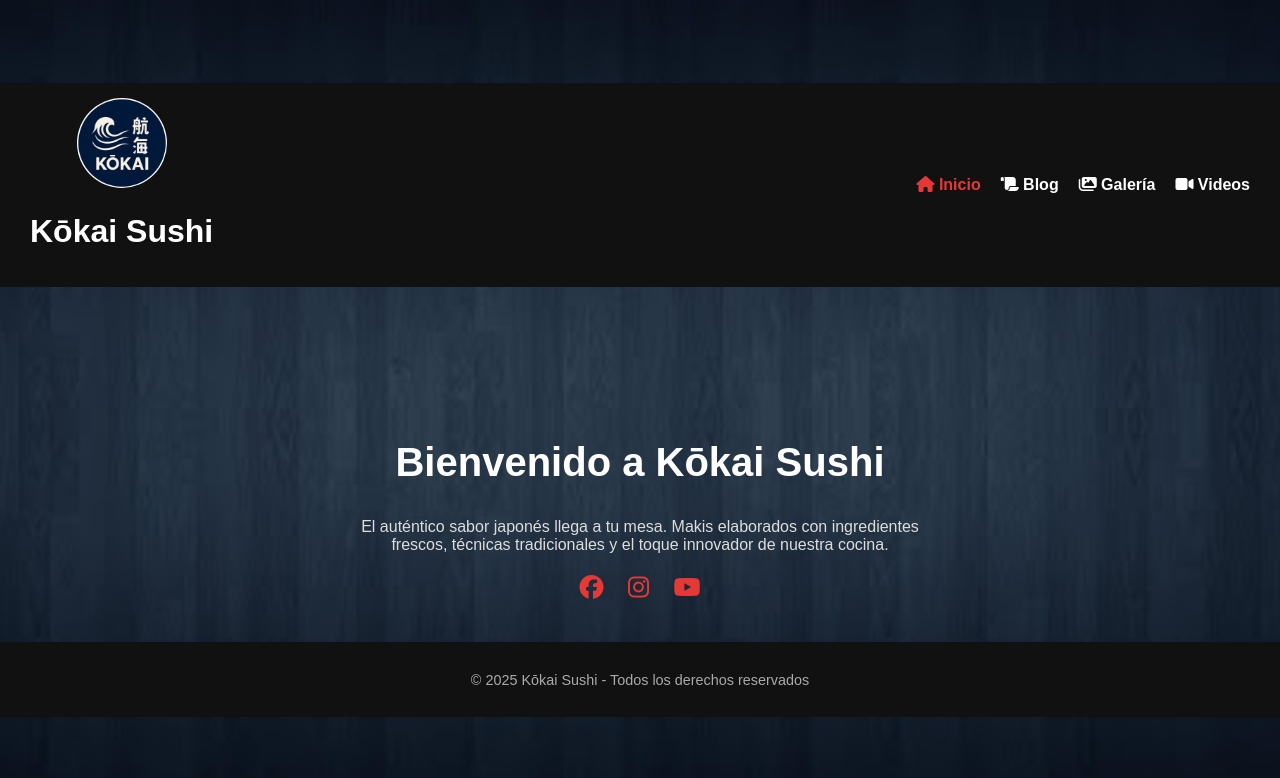
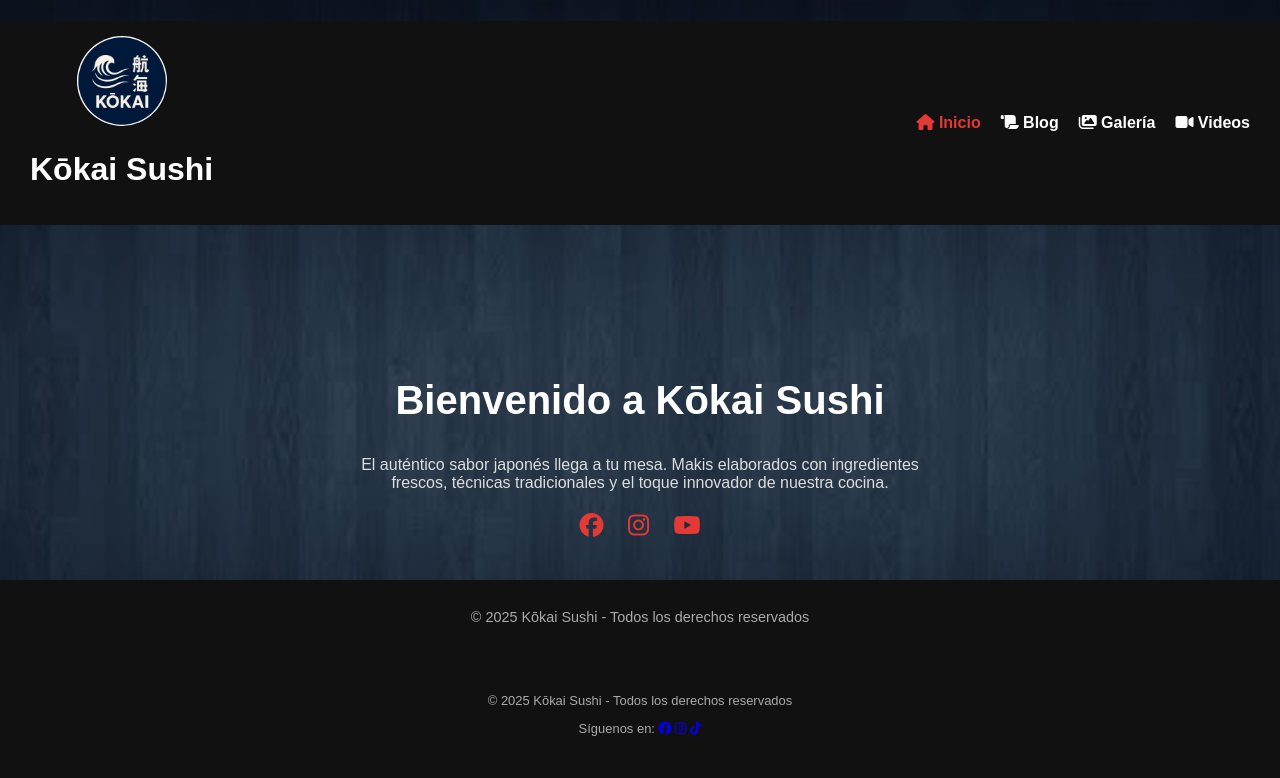
Before and after one commit to nicelousantay-oss/kokai-sushi, a plain HTML site: page index.html in a window 1280 px wide. Drawn offline with Linux system fonts and the light colour scheme.

Commit message:
Update footer with additional social media links
Added social media links to the footer.

```diff
--- a/index.html
+++ b/index.html
@@ -1,6 +1,6 @@
 <!DOCTYPE html>
 <html lang="es">
-<head link rel="icon" type="image/png" href="imagenes/logo.jpg">
+<head>
 
   <meta charset="UTF-8">
   <meta name="viewport" content="width=device-width, initial-scale=1.0">
@@ -8,6 +8,8 @@
   <link rel="icon" href="imagenes/favicon.ico" type="image/x-icon">
   <link rel="stylesheet" href="estilo.css">
   <script src="https://kit.fontawesome.com/a076d05399.js" crossorigin="anonymous"></script>
+  <link rel="icon" type="image/png" href="imagenes/logo.jpg">
+
 </head>
 
 <body class="inicio">
@@ -40,6 +42,14 @@
 
   <footer>
     <p>© 2025 Kōkai Sushi - Todos los derechos reservados</p>
+    <footer>
+  <p>© 2025 Kōkai Sushi - Todos los derechos reservados</p>
+  <p>Síguenos en:
+    <a href="https://www.facebook.com" target="_blank"><i class="fab fa-facebook"></i></a>
+    <a href="https://www.instagram.com" target="_blank"><i class="fab fa-instagram"></i></a>
+    <a href="https://www.tiktok.com" target="_blank"><i class="fab fa-tiktok"></i></a>
+  </p>
+
   </footer>
 </body>
 </html>
```
